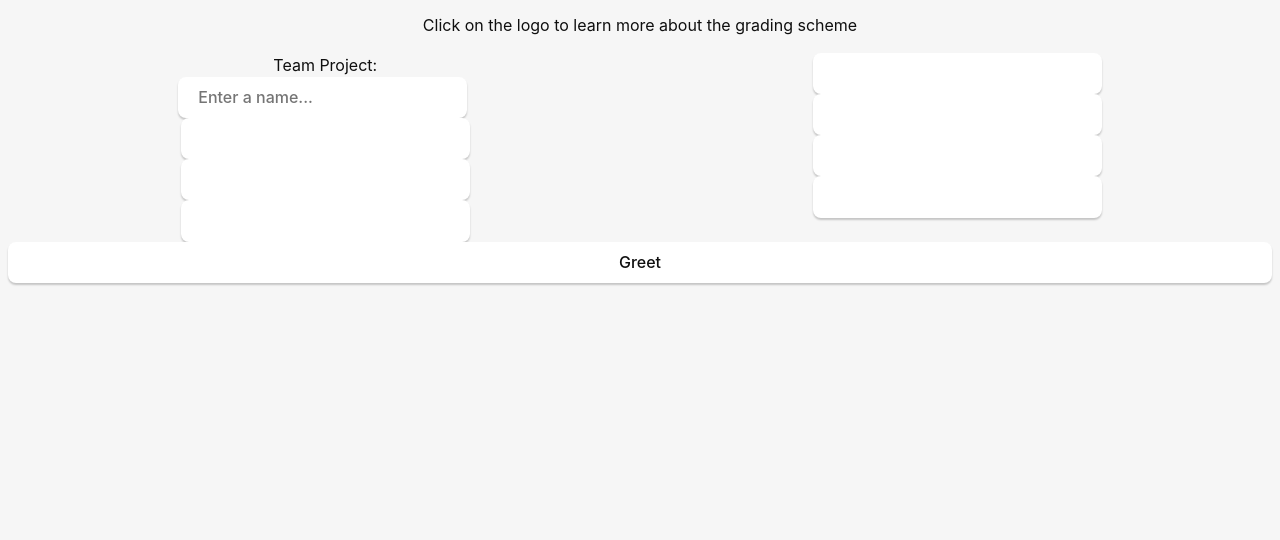
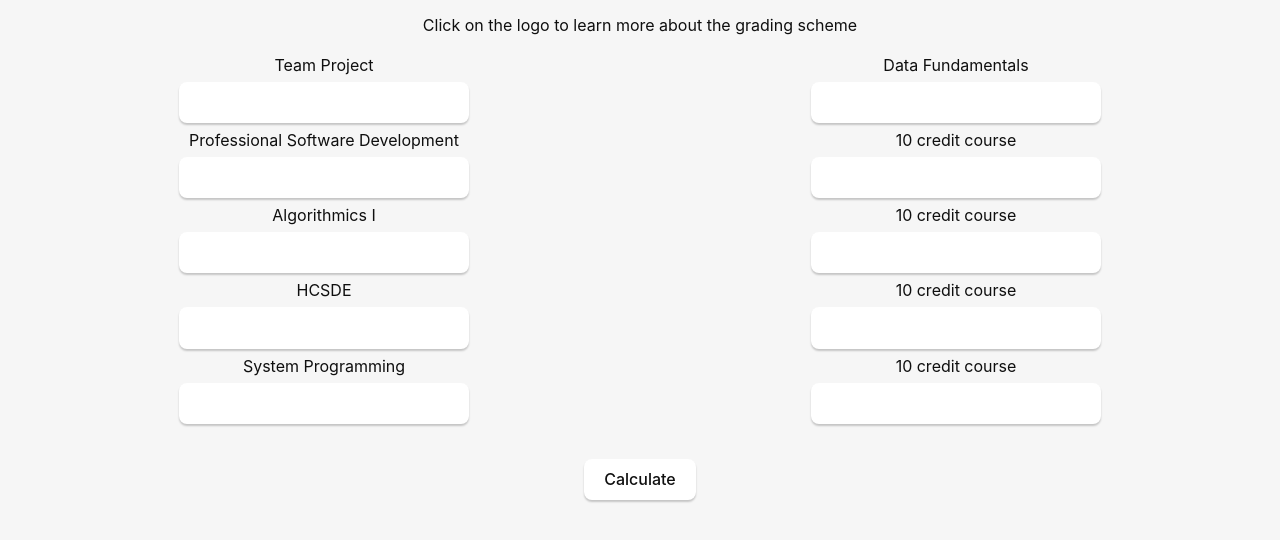
Before and after one commit to Niox1337/GU-GPA-Calculator, a website: page src/index.html in a window 1280 px wide. Shown: the part 308-848 px from the top of the page. Before the commit the page ends 800 px from the top, so only its background shows below. Drawn offline with Linux system fonts and the light colour scheme.

Commit message:
reformat the form

```diff
--- a/src/index.html
+++ b/src/index.html
@@ -26,33 +26,43 @@
       <p>Click on the logo to learn more about the grading scheme</p>
       <div class="input-container">
       <div class="input-column">
-        <label for="greet-input">Team Project: </label><input id="greet-input" placeholder="Enter a name..." />
-        <label>
-          <input>
+        <label class="input-column"> Team Project
+          <input class="grade-input">
         </label>
-        <label>
-          <input>
+        <label class="input-column"> Professional Software Development
+          <input class="grade-input">
         </label>
-        <label>
-          <input>
+        <label class="input-column"> Algorithmics I
+          <input class="grade-input">
+        </label>
+        <label class="input-column"> HCSDE
+          <input class="grade-input">
+        </label>
+        <label class="input-column"> System Programming
+          <input class="grade-input">
         </label>
       </div>
       <div class="input-column">
-        <label>
-          <input>
+        <label class="input-column"> Data Fundamentals
+          <input class="grade-input">
         </label>
-        <label>
-          <input>
+        <label class="input-column"> 10 credit course
+          <input class="grade-input">
         </label>
-        <label>
-          <input>
+        <label class="input-column"> 10 credit course
+          <input class="grade-input">
         </label>
-        <label>
-          <input>
+        <label class="input-column"> 10 credit course
+          <input class="grade-input">
+        </label>
+        <label class="input-column"> 10 credit course
+          <input class="grade-input">
         </label>
       </div>
         </div>
-      <button type="submit">Greet</button>
+      <div class="submit-button-container">
+      <button type="submit">Calculate</button>
+</div>
 
       <p id="greet-msg"></p>
     </div>
--- a/src/styles.css
+++ b/src/styles.css
@@ -84,8 +84,14 @@ button {
   outline: none;
 }
 
-#greet-input {
-  margin-right: 5px;
+.grade-input {
+  margin: 5px 0;
+}
+
+.submit-button-container {
+  margin-top: 30px;
+  display: flex;
+  justify-content: center;
 }
 
 .input-container {
@@ -101,6 +107,10 @@ button {
   flex-direction: column;
   align-items: center;
   flex-wrap: wrap;
+}
+.input-column label {
+  display: flex;
+  flex-direction: column;
 }
 
 @media (prefers-color-scheme: dark) {
```
